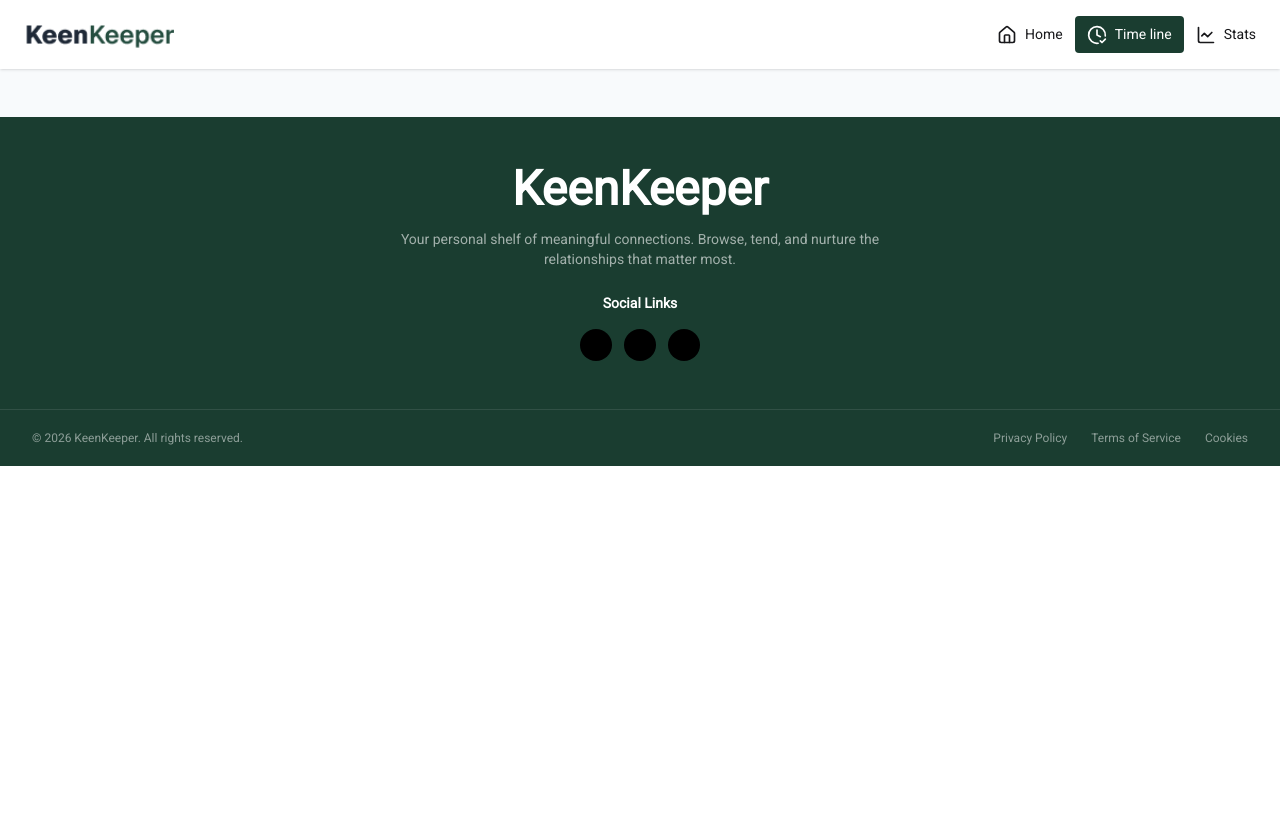
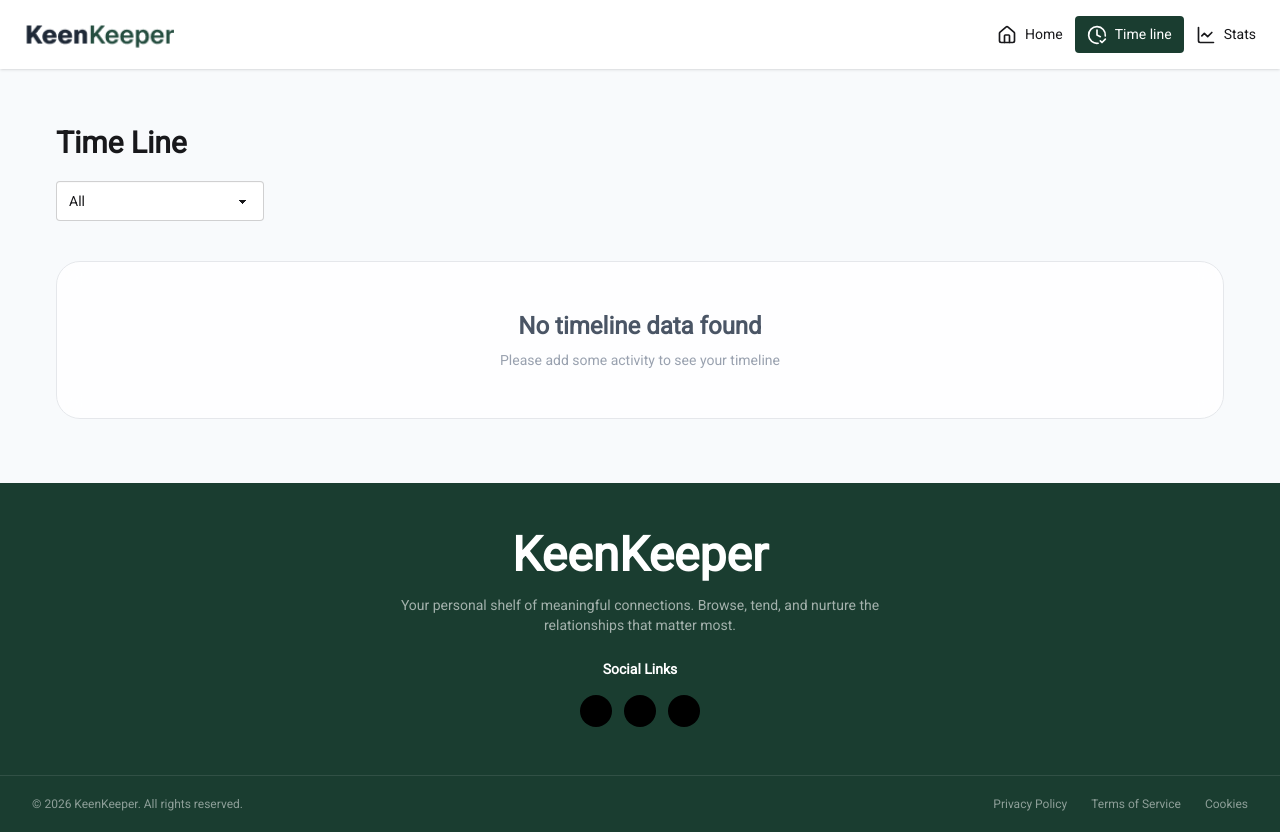
Before and after one commit to nahidul31/B13-A7-keen-keeper, a Next.js app: page /time-line in a window 1280 px wide. Before the commit the page ends 800 px from the top, so only its background shows below. Built offline with nearby package versions, Linux system fonts and the light colour scheme.

Commit message:
added time line section with filter

```diff
--- a/src/app/time-line/page.jsx
+++ b/src/app/time-line/page.jsx
@@ -1,13 +1,81 @@
 "use client";
 
 import { Context } from "@/contexts/AuthContext";
+import Image from "next/image";
 import { useContext, useState } from "react";
 
 const TimeLinePage = () => {
   const { selectedFriend } = useContext(Context);
-  //   const [filter, setFilter] = useState("all");
+  console.log(selectedFriend);
+  const [filter, setFilter] = useState("all");
 
-  return <> </>;
+  const filteredData =
+    filter === "all"
+      ? selectedFriend
+      : selectedFriend?.filter(
+          (item) => item.action.toLowerCase() === filter.toLowerCase(),
+        );
+
+  return (
+    <div className="p-4">
+      <h2 className="text-3xl font-bold mt-10">Time Line</h2>
+
+      <div className="mt-5">
+        <select
+          value={filter}
+          onChange={(e) => setFilter(e.target.value)}
+          className="select select-bordered w-52"
+        >
+          <option value="all">All</option>
+          <option value="Text">Text</option>
+          <option value="Video">Video Call</option>
+          <option value="Call">Call</option>
+        </select>
+      </div>
+
+      <div className="mt-6 space-y-4">
+        {filteredData?.length > 0 ? (
+          filteredData.map((friend, idx) => (
+            <div
+              key={idx}
+              className="p-4 rounded-xl shadow-sm bg-white flex gap-6 items-center hover:shadow-md transition"
+            >
+              <Image
+                src={friend.icon}
+                alt={friend.action}
+                width={45}
+                height={45}
+                className="rounded-full"
+              />
+
+              <div>
+                <h1 className="font-semibold text-gray-600">
+                  <span className="text-xl font-bold text-black">
+                    {friend.action}
+                  </span>{" "}
+                  with {friend.name}
+                </h1>
+
+                <p className="text-sm text-gray-400 mt-1">{friend.date}</p>
+              </div>
+            </div>
+          ))
+        ) : (
+          <div className="mt-10">
+            <div className="bg-white/80 backdrop-blur-md border border-gray-200 rounded-3xl px-10 py-12 text-center">
+              <p className="text-2xl font-bold text-gray-600">
+                No timeline data found
+              </p>
+
+              <p className="text-sm text-gray-400 mt-2">
+                Please add some activity to see your timeline
+              </p>
+            </div>
+          </div>
+        )}
+      </div>
+    </div>
+  );
 };
 
 export default TimeLinePage;
```
